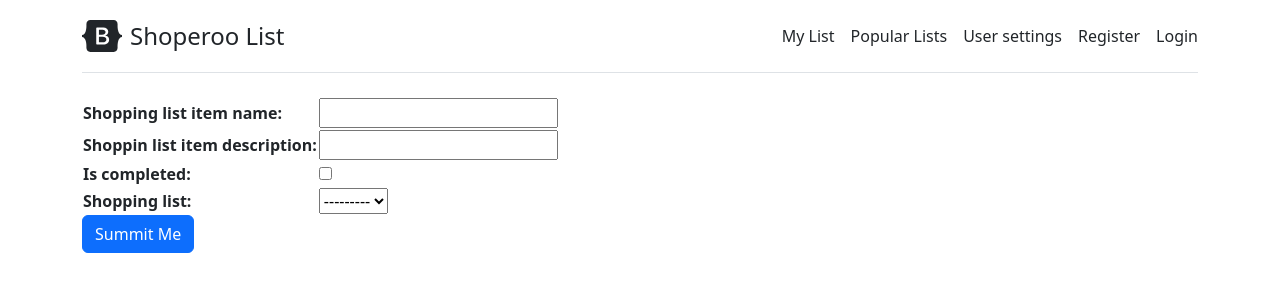
After one commit to k2thlin/SDA_What_To_Buy, a Django app: page /item/add/ in a window 1280 px wide. The commit adds this page. Shown: the top 300 px of the page. Run offline with Django 4.2, Linux system fonts and the light colour scheme; data that the repository does not hold is empty.

Commit message:
create templates, add form and delete

```diff
--- a/whatToBuyCore/items_list/models.py
+++ b/whatToBuyCore/items_list/models.py
@@ -1,5 +1,6 @@
 from django.db.models import (CASCADE, CharField, ForeignKey,
  Model, TextField, BooleanField)
+from django.urls import reverse
 
 # Create your models here.
 
@@ -13,9 +14,12 @@ class ShoppingList(Model):
 
 class ShoppingItem(Model):
     name= CharField("Shopping list item name", max_length=100)
-    description = CharField("Shoppin list item description", max_length=300)
-    is_completed = BooleanField(blank=False, null=False, default=False)
+    description = CharField("Shoppin list item description", max_length=300, null=True, blank=True)
+    is_completed = BooleanField(default=False)
     shopping_list = ForeignKey(ShoppingList, on_delete=CASCADE)
 
     def __str__(self):
         return self.name
+
+    def get_absolute_url(self):
+        return reverse('items-list', kwargs={'pk': self.shopping_list.pk})
--- /dev/null
+++ b/whatToBuyCore/items_list/templates/items_list/shoppingitem_form.html
@@ -0,0 +1,13 @@
+{% extends 'base.html' %}
+
+
+{% block content %}
+    <form method="POST" action="#">
+        {% csrf_token%}
+        <table>
+            {{ form }}
+        </table>
+
+        <button class="btn btn-primary" type= "submit">Summit Me</button>
+    </form>
+{% endblock %}
--- a/whatToBuyCore/items_list/urls.py
+++ b/whatToBuyCore/items_list/urls.py
@@ -1,7 +1,10 @@
 from django.urls import path
-from . import views
+from .views import my_lists, items_list, ItemCreateView, ItemUpdateView, ItemDeleteView
 
 urlpatterns = [
-    path("my_lists/", views.my_lists),
-    path("my_lists/<id>", views.items_list),
+    path("my_lists/", my_lists, name="lists-list"),
+    path("my_lists/<pk>/", items_list, name= "items-list"),
+    path("item/add/", ItemCreateView.as_view(), name= "item-add"),
+    path("item/<int:pk>/update/", ItemUpdateView.as_view(), name= "item-update"),
+    path("item/<int:pk>/delete/", ItemDeleteView.as_view(), name= "item-delete")
 ]
--- a/whatToBuyCore/items_list/views.py
+++ b/whatToBuyCore/items_list/views.py
@@ -1,14 +1,30 @@
 from django.shortcuts import render
 from django.http import HttpResponse
-from .models import ShoppingList
+from .models import ShoppingList, ShoppingItem
+from django.views.generic.edit import CreateView, UpdateView, DeleteView
+from django.urls import reverse_lazy
+
 
 # Create your views here.
+
+class ItemCreateView(CreateView):
+    model = ShoppingItem
+    fields = '__all__'
+
+class ItemUpdateView(UpdateView):
+    model = ShoppingItem
+    fields = '__all__'
+
+class ItemDeleteView(DeleteView):
+    model = ShoppingItem
+    success_url = reverse_lazy("items_list")
+
 
 def my_lists(request):
     shopping_lists = ShoppingList.objects.all()
     return render(request, "shopping_lists.html", context={"shopping_lists": shopping_lists})
 
-def items_list(request, id):
-    shopping_list = ShoppingList.objects.get(id=id)
+def items_list(request, pk):
+    shopping_list = ShoppingList.objects.get(pk=pk)
     items_list = shopping_list.shoppingitem_set.all()
     return render(request, "shopping_list.html", context={"shopping_list": items_list})
--- a/whatToBuyCore/templates/base.html
+++ b/whatToBuyCore/templates/base.html
@@ -23,7 +23,7 @@
             </nav>
         </div>
     </header>
-    <div class "container">
+    <div class= "container">
         {% block content %} {% endblock  %}
     </div>
 
```
Also changed, not shown: whatToBuyCore/items_list/templates/items_list/shoppingitem_confirm_delete.html (added, +13 -0 lines), whatToBuyCore/items_list/templates/shopping_list.html (+12 -1 lines), whatToBuyCore/items_list/migrations/0003_alter_shoppingitem_description.py (added).
